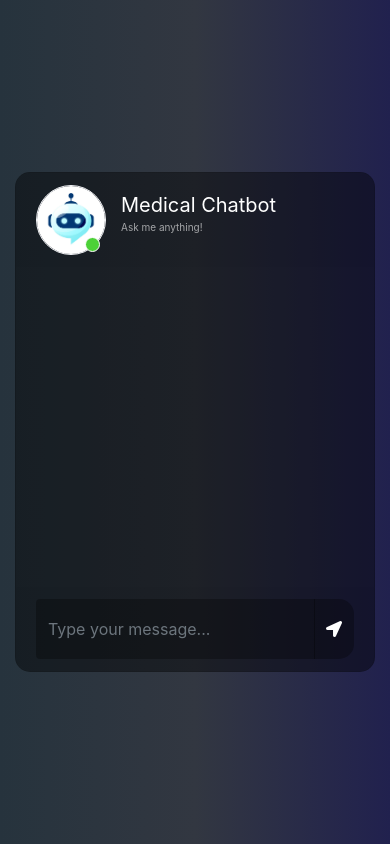
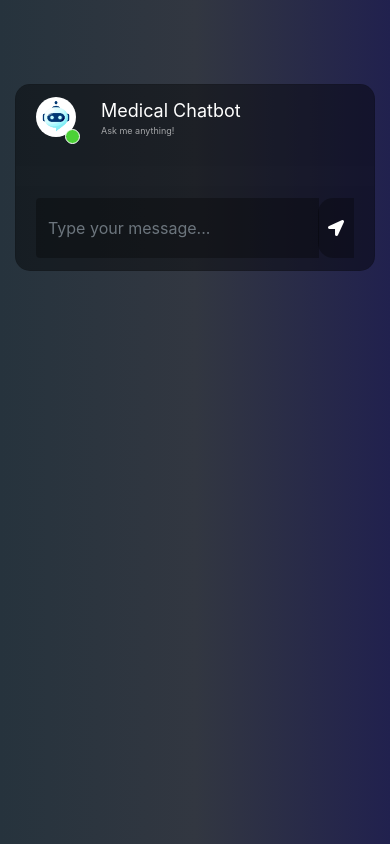
Before and after one commit to rajmagdum/Medical-Chatbot, a Flask app: page / in a window 390 px wide. Run offline with Flask 2, Linux system fonts and the light colour scheme; some libraries are stand-ins or nearby versions.

Commit message:
first commit

```diff
--- a/static/style.css
+++ b/static/style.css
@@ -1,151 +1,158 @@
-body,html{
+body, html {
     height: 100%;
     margin: 0;
     background: rgb(44, 47, 59);
-   background: -webkit-linear-gradient(to right, rgb(40, 59, 34), rgb(54, 60, 70), rgb(32, 32, 43));
     background: linear-gradient(to right, rgb(38, 51, 61), rgb(50, 55, 65), rgb(33, 33, 78));
 }
 
-.chat{
+.chat {
     margin-top: auto;
     margin-bottom: auto;
 }
-.card{
-	height: 500px;
+
+.card {
     border-radius: 15px !important;
-	background-color: rgba(0,0,0,0.4) !important;
+    background-color: rgba(0, 0, 0, 0.4) !important;
 }
-.contacts_body{
-	padding:  0.75rem 0 !important;
+
+.contacts_body {
+    padding: 0.75rem 0 !important;
     overflow-y: auto;
     white-space: nowrap;
 }
-.msg_card_body{
+
+.msg_card_body {
     overflow-y: auto;
+    max-height: 400px; /* Adjust max height for mobile */
 }
-.card-header{
+
+.card-header {
     border-radius: 15px 15px 0 0 !important;
     border-bottom: 0 !important;
 }
-.card-footer{
+
+.card-footer {
     border-radius: 0 0 15px 15px !important;
     border-top: 0 !important;
 }
-.container{
+
+.container {
     align-content: center;
 }
-.search{
+
+.search {
     border-radius: 15px 0 0 15px !important;
-	background-color: rgba(0,0,0,0.3) !important;
-	border:0 !important;
-	color:white !important;
+    background-color: rgba(0, 0, 0, 0.3) !important;
+    border: 0 !important;
+    color: white !important;
 }
-.search:focus{
-	 box-shadow:none !important;
-   outline:0px !important;
+
+.search:focus {
+    box-shadow: none !important;
+    outline: 0px !important;
 }
-.type_msg{
-	background-color: rgba(0,0,0,0.3) !important;
-	border:0 !important;
-	color:white !important;
+
+.type_msg {
+    background-color: rgba(0, 0, 0, 0.3) !important;
+    border: 0 !important;
+    color: white !important;
     height: 60px !important;
     overflow-y: auto;
 }
-	.type_msg:focus{
-	 box-shadow:none !important;
-   outline:0px !important;
+
+.type_msg:focus {
+    box-shadow: none !important;
+    outline: 0px !important;
 }
-.attach_btn{
+
+.attach_btn, .send_btn, .search_btn {
     border-radius: 15px 0 0 15px !important;
-	background-color: rgba(0,0,0,0.3) !important;
-	border:0 !important;
+    background-color: rgba(0, 0, 0, 0.3) !important;
+    border: 0 !important;
     color: white !important;
     cursor: pointer;
+    padding: 10px; /* Increased padding for better touch target */
 }
-.send_btn{
-	border-radius: 0 15px 15px 0 !important;
-	background-color: rgba(0,0,0,0.3) !important;
-	border:0 !important;
-	color: white !important;
-	cursor: pointer;
-}
-.search_btn{
-	border-radius: 0 15px 15px 0 !important;
-	background-color: rgba(0,0,0,0.3) !important;
-	border:0 !important;
-	color: white !important;
-	cursor: pointer;
-}
-.contacts{
+
+.contacts {
     list-style: none;
     padding: 0;
 }
-.contacts li{
+
+.contacts li {
     width: 100% !important;
     padding: 5px 10px;
     margin-bottom: 15px !important;
 }
-.active{
-	background-color: rgba(0,0,0,0.3);
+
+.active {
+    background-color: rgba(0, 0, 0, 0.3);
 }
-.user_img{
-	height: 70px;
-	width: 70px;
-	border:1.5px solid #f5f6fa;
 
+.user_img {
+    height: 50px; /* Adjusted size for mobile */
+    width: 50px;  /* Adjusted size for mobile */
 }
-.user_img_msg{
-	height: 40px;
-	width: 40px;
-	border:1.5px solid #f5f6fa;
 
+.user_img_msg {
+    height: 30px; /* Adjusted size for mobile */
+    width: 30px;  /* Adjusted size for mobile */
 }
-.img_cont{
+
+.img_cont {
     position: relative;
-	height: 70px;
-	width: 70px;
+    height: 50px; /* Adjusted for mobile */
+    width: 50px;  /* Adjusted for mobile */
 }
-.img_cont_msg{
-	height: 40px;
-	width: 40px;
+
+.img_cont_msg {
+    height: 30px; /* Adjusted for mobile */
+    width: 30px;  /* Adjusted for mobile */
 }
-.online_icon{
+
+.online_icon {
     position: absolute;
     height: 15px;
-	width:15px;
+    width: 15px;
     background-color: #4cd137;
     border-radius: 50%;
     bottom: 0.2em;
     right: 0.4em;
-	border:1.5px solid white;
+    border: 1.5px solid white;
 }
-.offline{
+
+.offline {
     background-color: #c23616 !important;
 }
-.user_info{
+
+.user_info {
     margin-top: auto;
     margin-bottom: auto;
     margin-left: 15px;
 }
-.user_info span{
+
+.user_info span {
     font-size: 20px;
     color: white;
 }
-.user_info p{
+
+.user_info p {
     font-size: 10px;
-	color: rgba(255,255,255,0.6);
+    color: rgba(255, 255, 255, 0.6);
 }
-.video_cam{
+
+.video_cam {
     margin-left: 50px;
     margin-top: 5px;
 }
-.video_cam span{
+
+.video_cam span {
     color: white;
     font-size: 20px;
     cursor: pointer;
-	margin-right: 20px;
 }
-.msg_cotainer{
+
+.msg_cotainer {
     margin-top: auto;
     margin-bottom: auto;
     margin-left: 10px;
@@ -154,7 +161,8 @@ border-radius: 0 0 15px 15px !important;
     padding: 10px;
     position: relative;
 }
-.msg_cotainer_send{
+
+.msg_cotainer_send {
     margin-top: auto;
     margin-bottom: auto;
     margin-right: 10px;
@@ -163,24 +171,28 @@ border-radius: 0 0 15px 15px !important;
     padding: 10px;
     position: relative;
 }
-.msg_time{
+
+.msg_time {
     position: absolute;
     left: 0;
     bottom: -15px;
-	color: rgba(255,255,255,0.5);
+    color: rgba(255, 255, 255, 0.5);
     font-size: 10px;
 }
-.msg_time_send{
+
+.msg_time_send {
     position: absolute;
-	right:0;
+    right: 0;
     bottom: -15px;
-	color: rgba(255,255,255,0.5);
+    color: rgba(255, 255, 255, 0.5);
     font-size: 10px;
 }
-.msg_head{
+
+.msg_head {
     position: relative;
 }
-#action_menu_btn{
+
+#action_menu_btn {
     position: absolute;
     right: 10px;
     top: 10px;
@@ -188,36 +200,60 @@ border-radius: 0 0 15px 15px !important;
     cursor: pointer;
     font-size: 20px;
 }
-.action_menu{
+
+.action_menu {
     z-index: 1;
     position: absolute;
     padding: 15px 0;
-	background-color: rgba(0,0,0,0.5);
+    background-color: rgba(0, 0, 0, 0.5);
     color: white;
     border-radius: 15px;
     top: 30px;
     right: 15px;
     display: none;
 }
-.action_menu ul{
+
+.action_menu ul {
     list-style: none;
     padding: 0;
     margin: 0;
 }
-.action_menu ul li{
+
+.action_menu ul li {
     width: 100%;
     padding: 10px 15px;
     margin-bottom: 5px;
 }
-.action_menu ul li i{
+
+.action_menu ul li i {
     padding-right: 10px;
 }
-.action_menu ul li:hover{
+
+.action_menu ul li:hover {
     cursor: pointer;
-	background-color: rgba(0,0,0,0.2);
+    background-color: rgba(0, 0, 0, 0.2);
 }
-@media(max-width: 576px){
-	.contacts_card{
+
+/* Mobile-specific adjustments */
+@media(max-width: 576px) {
+    .contacts_card {
         margin-bottom: 15px !important;
     }
+
+    .card {
+        margin: 0;
+        height: auto; /* Allow card to grow based on content */
     }
+
+    .msg_card_body {
+        max-height: 60vh; /* Adjusted for small screens */
+    }
+
+    .user_info span {
+        font-size: 18px; /* Slightly reduce font size */
+    }
+
+    .user_info p {
+        font-size: 9px; /* Slightly reduce font size */
+    }
+}
--- a/templates/chat.html
+++ b/templates/chat.html
@@ -1,11 +1,35 @@
 <!DOCTYPE html>
-<html>
+<html lang="en">
 <head>
+    <meta charset="UTF-8">
+    <meta name="viewport" content="width=device-width, initial-scale=1, shrink-to-fit=no"> <!-- Ensures responsiveness -->
     <title>Chatbot</title>
     <link rel="stylesheet" href="https://stackpath.bootstrapcdn.com/bootstrap/4.1.3/css/bootstrap.min.css" integrity="sha384-MCw98/SFnGE8fJT3GXwEOngsV7Zt27NXFoaoApmYm81iuXoPkFOJwJ8ERdknLPMO" crossorigin="anonymous">
     <link rel="stylesheet" href="https://use.fontawesome.com/releases/v5.5.0/css/all.css" integrity="sha384-B4dIYHKNBt8Bc12p+WXckhzcICo0wtJAoU8YZTY5qE0Id1GSseTk6S+L3BlXeVIU" crossorigin="anonymous">
     <script src="https://ajax.googleapis.com/ajax/libs/jquery/3.3.1/jquery.min.js"></script>
     <link rel="stylesheet" type="text/css" href="{{ url_for('static', filename='style.css') }}"/>
+    <style>
+        /* Additional custom styles for better mobile experience */
+        .chat {
+            overflow-y: auto; /* Enables scrolling if the content overflows */
+            height: 85vh; /* Set a max height for the chat area */
+        }
+        .msg_card_body {
+            padding: 10px; /* Adjust padding for better appearance */
+        }
+        .msg_cotainer, .msg_cotainer_send {
+            max-width: 70%; /* Limit the width of messages */
+        }
+        .user_img, .user_img_msg {
+            width: 40px; /* Set a fixed size for user images */
+            height: 40px; /* Set a fixed size for user images */
+        }
+        @media (max-width: 768px) {
+            .chat {
+                height: 80vh; /* Reduce height on smaller screens */
+            }
+        }
+    </style>
 </head>
 
 <body>
@@ -16,7 +40,6 @@
                     <div class="card-header msg_head">
                         <div class="d-flex bd-highlight">
                             <div class="img_cont">
-                                <!-- Updated to use local medical-logo.png -->
                                 <img src="{{ url_for('static', filename='medical-logo.png') }}" class="rounded-circle user_img" alt="Medical Logo">
                                 <span class="online_icon"></span>
                             </div>
@@ -42,9 +65,8 @@
 
     <script>
         $(document).ready(function() {
-            // Store the bot image URL and user image URL as JavaScript variables
             const botImageUrl = "{{ url_for('static', filename='medical-logo.png') }}";
-            const userImageUrl = "{{ url_for('static', filename='user-logo.png') }}"; // Reference to local user-logo.png
+            const userImageUrl = "{{ url_for('static', filename='user-logo.png') }}";
 
             $("#messageArea").on("submit", function(event) {
                 const date = new Date();
@@ -53,7 +75,6 @@
                 const str_time = hour + ":" + minute;
                 var rawText = $("#text").val();
 
-                // Use the local user-logo.png instead of external URL
                 var userHtml = '<div class="d-flex justify-content-end mb-4"><div class="msg_cotainer_send">' + rawText + '<span class="msg_time_send">' + str_time + '</span></div><div class="img_cont_msg"><img src="' + userImageUrl + '" class="rounded-circle user_img_msg"></div></div>';
 
                 $("#text").val("");
@@ -66,7 +87,6 @@
                     type: "POST",
                     url: "/get",
                 }).done(function(data) {
-                    // Use the bot image URL variable
                     var botHtml = '<div class="d-flex justify-content-start mb-4"><div class="img_cont_msg"><img src="' + botImageUrl + '" class="rounded-circle user_img_msg"></div><div class="msg_cotainer">' + data + '<span class="msg_time">' + str_time + '</span></div></div>';
                     $("#messageFormeight").append($.parseHTML(botHtml));
                 });
```
Lines whose indentation alone changed are shown as unchanged.
